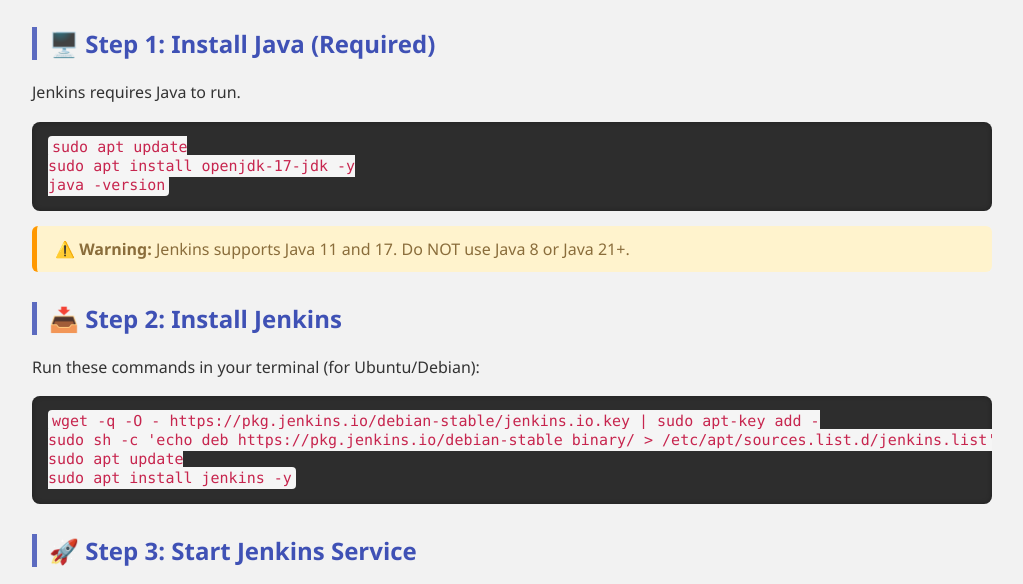
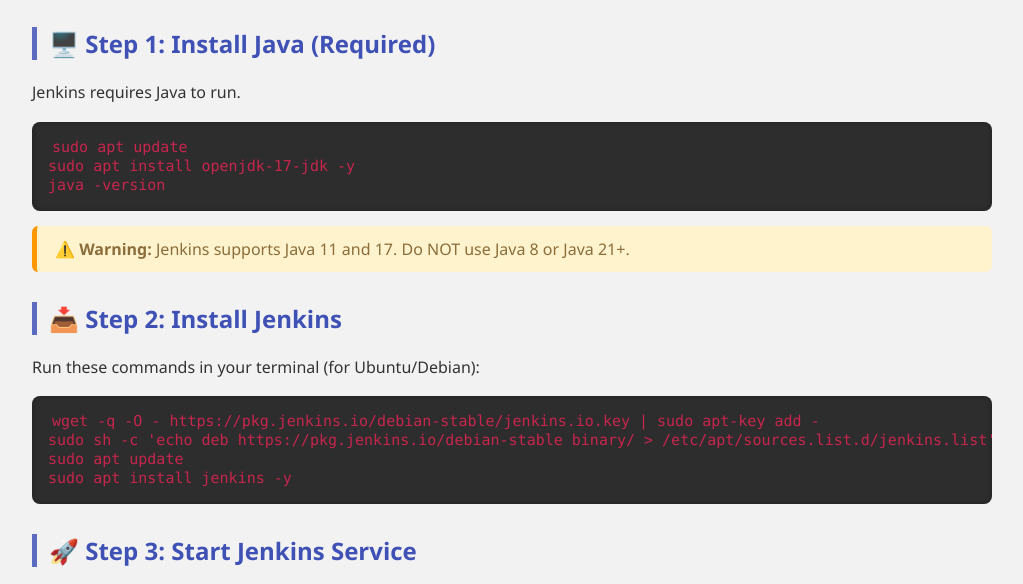
Before and after one commit to Arpitkukadiya/Jenkin-installation-, a plain HTML site: page index.html in a window 1280 px wide. Shown: the part 157-741 px from the top of the page, without its empty margins (128-1151 px from the left). Drawn offline with Linux system fonts and the light colour scheme.

Commit message:
Update index.html

```diff
--- a/index.html
+++ b/index.html
@@ -40,8 +40,8 @@
     }
 
     code {
-  background-color: #f5f5f5;
-  color: #c7254e;
+ /* background-color: #f5f5f5;
+  */color: #c7254e;
   padding: 2px 4px;
   border-radius: 4px;
   font-family: Consolas, Monaco, 'Courier New', monospace;
```
